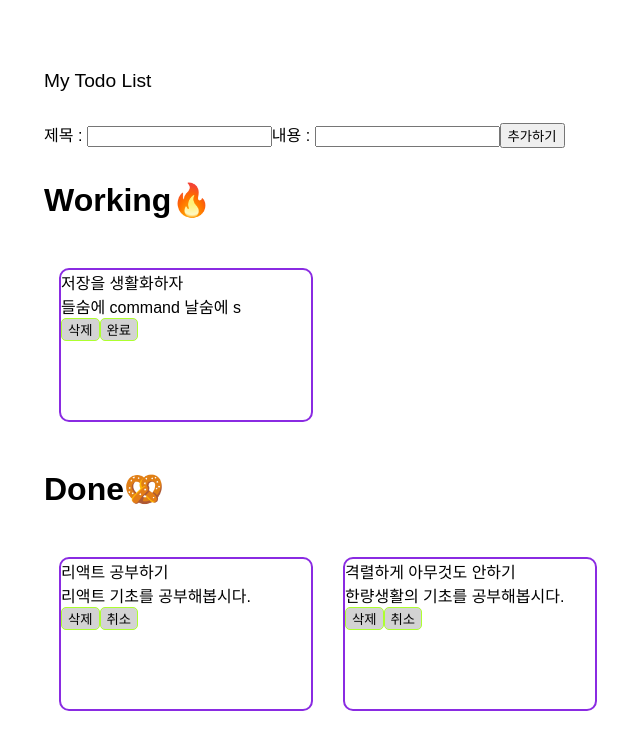
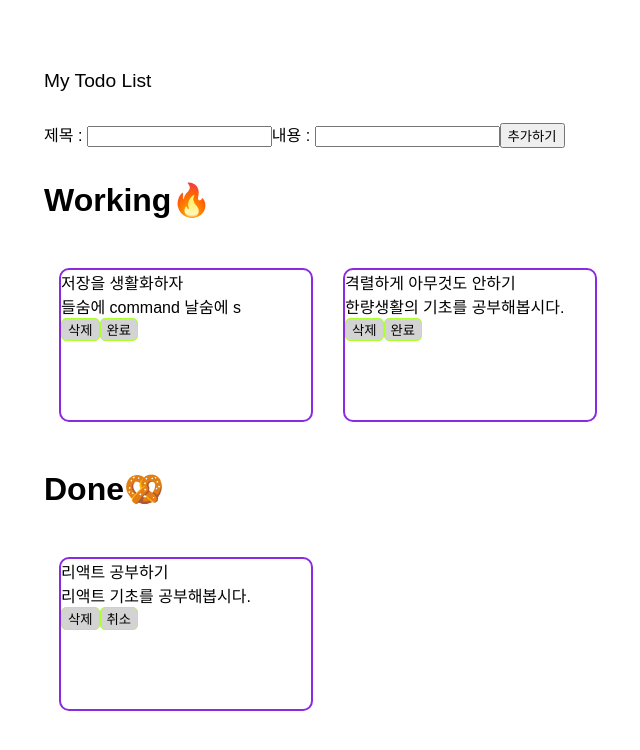
Before and after one commit to 1nxeo/react_week_1_personal, a React (Create React App) app: page / in a window 1280 px wide. Shown: the top 750 px of the page, without its empty margins (26-666 px from the left). Built offline with nearby package versions, Linux system fonts and the light colour scheme; a web font is replaced by a local one.

Commit message:
add finish button

```diff
--- a/src/App.js
+++ b/src/App.js
@@ -8,7 +8,7 @@ function Working(props){
       <div>{props.todolist.title}</div>
       <div>{props.todolist.desc}</div>
       <button className="btns" onClick={() => props.handleRemove(props.todolist.id)}>삭제</button>
-      <button className="btns" onClick={() => props.handleIsDone(props.todolist.id)}>완료</button>
+      <button className="btns" onClick={() => props.handleChangeDone(props.todolist.id)}>완료</button>
     </div>
   )
 }
@@ -19,7 +19,7 @@ function Done(props){
       <div>{props.todolist.title}</div>
       <div>{props.todolist.desc}</div>
       <button className="btns" onClick={() => props.handleRemove(props.todolist.id)}>삭제</button>
-      <button className="btns" onClick={() => props.handleChangeDone(props.todolist)}>취소</button>
+      <button className="btns" onClick={() => props.handleChangeDone(props.todolist.id)}>취소</button>
     </div>
   )
 }
@@ -29,7 +29,7 @@ function App() {
   const [todoList, setTodoList] =useState([
     {id:1, title:"리액트 공부하기", desc:"리액트 기초를 공부해봅시다.", isDone:true},
     {id:2, title:"저장을 생활화하자", desc:"들숨에 command 날숨에 s", isDone:false},
-    {id:3, title:"격렬하게 아무것도 안하기", desc:"한량생활의 기초를 공부해봅시다.", isDone:true},
+    {id:3, title:"격렬하게 아무것도 안하기", desc:"한량생활의 기초를 공부해봅시다.", isDone:false},
   ]);
 
   const [title, setTitle] = useState("")
@@ -64,6 +64,20 @@ function App() {
   }
 
   const cancelChangeHandler = (id) => {
+    // const changeTodo = {
+
+    // }
+    const newTodos = todoList.map((item) => {
+      if (item.id === id){
+        return {...item,isDone:!item.isDone}
+      }
+      return item;
+    });
+
+    setTodoList(newTodos)
+
+
+
     // const newIsDone ={
     //   if(isDone ===true){
     //     isDone = false
```
